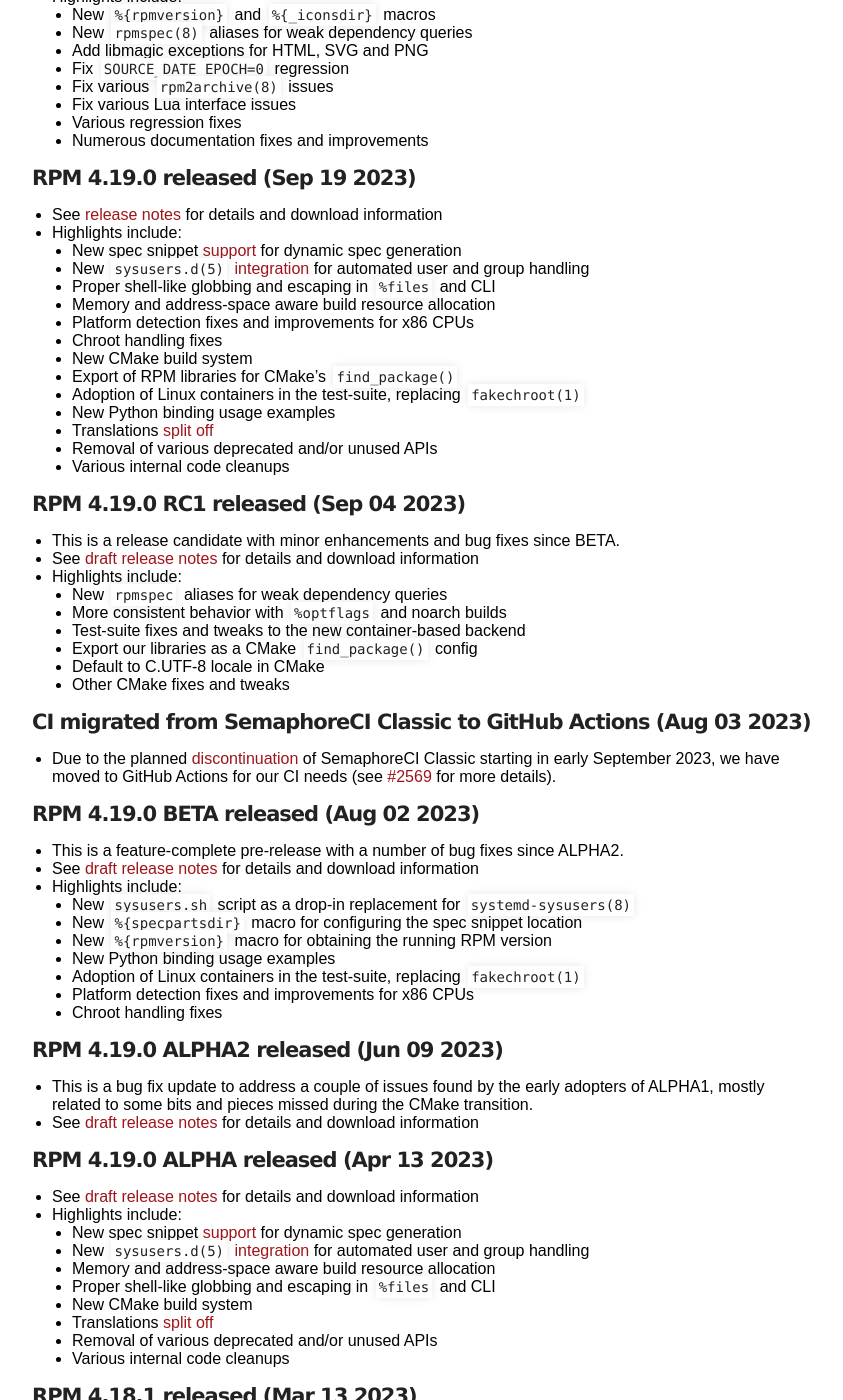
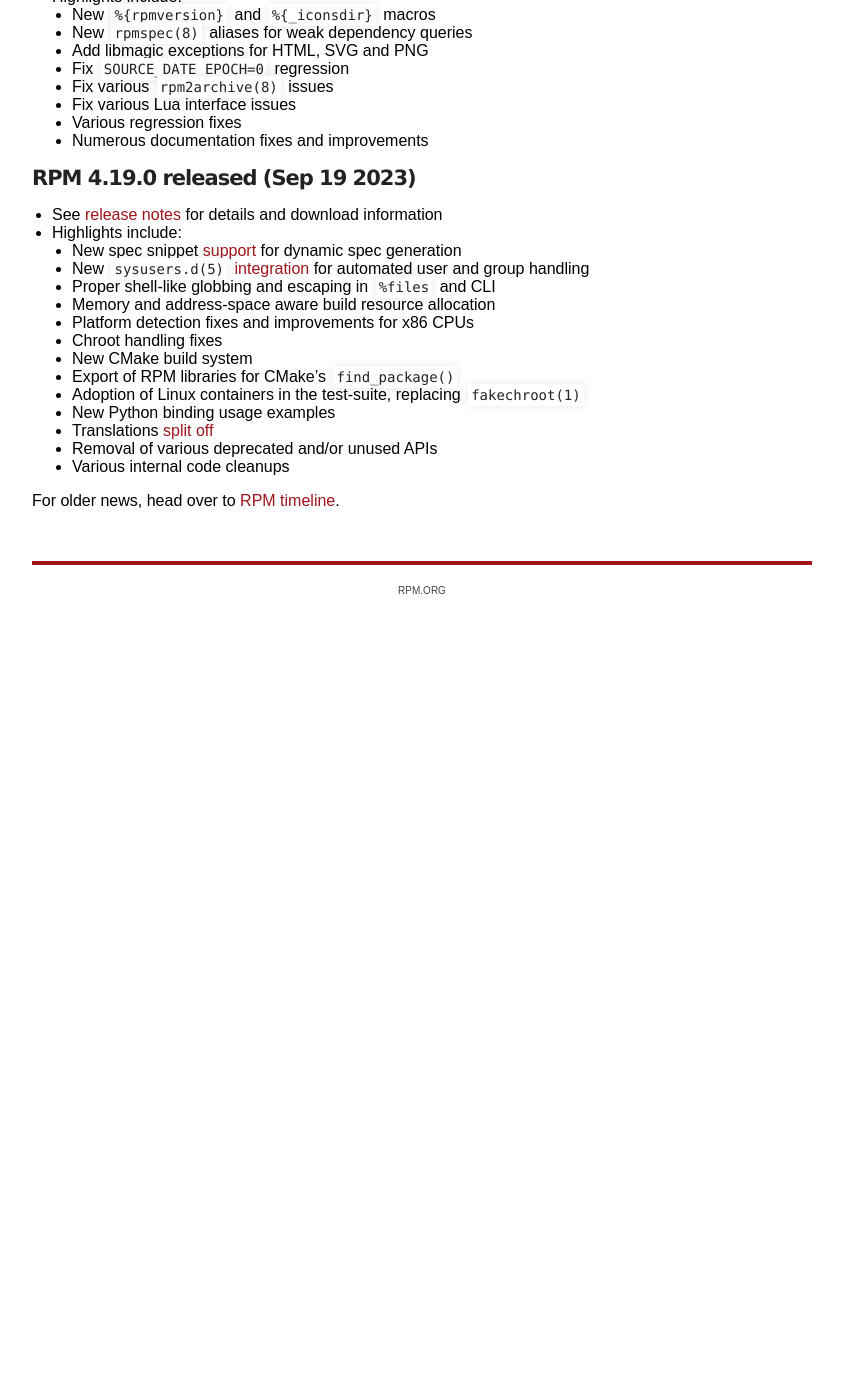
Before and after one commit to rpm-software-management/rpm-web, a Jekyll site: the page built from index.md, in a window 1280 px wide and 1400 px high, scrolled down 1962 px. Shown: the whole window, without its empty margins (218-1061 px from the left). Built offline with Jekyll 4.4.1, drawn with Linux system fonts in a browser that asks for light colours; after the commit the page ends 2592 px from its top, so only the background shows below that; some of the changed text lies outside the part shown.

Commit message:
Trim the main page news down to about a year

```diff
--- a/index.md
+++ b/index.md
@@ -116,85 +116,4 @@ capable of
     * Removal of various deprecated and/or unused APIs
     * Various internal code cleanups
 
-#### RPM 4.19.0 RC1 released (Sep 04 2023)
-* This is a release candidate with minor enhancements and bug fixes since BETA.
-* See [draft release notes](wiki/Releases/4.19.0) for details and download information
-* Highlights include:
-    * New `rpmspec` aliases for weak dependency queries
-    * More consistent behavior with `%optflags` and noarch builds
-    * Test-suite fixes and tweaks to the new container-based backend
-    * Export our libraries as a CMake `find_package()` config
-    * Default to C.UTF-8 locale in CMake
-    * Other CMake fixes and tweaks
-
-#### CI migrated from SemaphoreCI Classic to GitHub Actions (Aug 03 2023)
-* Due to the planned [discontinuation](https://semaphoreci.com/blog/semaphore-classic-deprecation)
-  of SemaphoreCI Classic starting in early September 2023, we have moved to
-  GitHub Actions for our CI needs
-  (see [#2569](https://github.com/rpm-software-management/rpm/issues/2569) for more details).
-
-#### RPM 4.19.0 BETA released (Aug 02 2023)
-* This is a feature-complete pre-release with a number of bug fixes since ALPHA2.
-* See [draft release notes](wiki/Releases/4.19.0) for details and download information
-* Highlights include:
-    * New `sysusers.sh` script as a drop-in replacement for `systemd-sysusers(8)`
-    * New `%{specpartsdir}` macro for configuring the spec snippet location
-    * New `%{rpmversion}` macro for obtaining the running RPM version
-    * New Python binding usage examples
-    * Adoption of Linux containers in the test-suite, replacing `fakechroot(1)`
-    * Platform detection fixes and improvements for x86 CPUs
-    * Chroot handling fixes
-
-#### RPM 4.19.0 ALPHA2 released (Jun 09 2023)
-* This is a bug fix update to address a couple of issues found by the early
-  adopters of ALPHA1, mostly related to some bits and pieces missed during the
-  CMake transition.
-* See [draft release notes](wiki/Releases/4.19.0) for details and download information
-
-#### RPM 4.19.0 ALPHA released (Apr 13 2023)
-* See [draft release notes](wiki/Releases/4.19.0) for details and download information
-* Highlights include:
-    * New spec snippet [support](https://rpm-software-management.github.io/rpm/manual/dynamic_specs.html) for dynamic spec generation
-    * New `sysusers.d(5)` [integration](https://rpm-software-management.github.io/rpm/manual/users_and_groups.html) for automated user and group handling
-    * Memory and address-space aware build resource allocation
-    * Proper shell-like globbing and escaping in `%files` and CLI
-    * New CMake build system
-    * Translations [split off](https://github.com/rpm-software-management/rpm-l10n/)
-    * Removal of various deprecated and/or unused APIs
-    * Various internal code cleanups
-
-#### RPM 4.18.1 released (Mar 13 2023)
-* This is a bug fix release addressing a number of regressions and other issues.
-* See [release notes](wiki/Releases/4.18.1) for details and download information
-* Highlights include:
-  * Preserve packages bit-by-bit again when adding and then removing signatures
-  * Fix install of block and character special files
-  * Disable `debuginfod` server lookups during package builds
-  * Plugin fixes (fapolicyd and selinux)
-  * Various OpenPGP and macro parser fixes
-
-#### RPM v6 package format draft published (Jan 30 2023)
-* The initial v6 format draft is now [up for discussion](https://github.com/rpm-software-management/rpm/discussions/2374)
-
-#### RPM 4.18.0 released (Sep 20 2022)
-* See [release notes](wiki/Releases/4.18.0) for details and download information
-* Highlights include:
-  * Big file handling rework to address a class of symlink vulnerabilities
-    during install, restore and erasure
-  * More intuitive conditional builds macro `%bcond`
-  * Weak dependencies accept qualifiers like `meta` and `pre` now
-  * New Sequoia-based OpenPGP backend
-  * New interactive shell for working with macros (`rpmspec --shell`) and embedded Lua (`rpmlua`)
-  * New `%conf` spec section for build configuration
-  * New `rpmuncompress` cli tool simplifies unpacking multiple sources
-  * Numerous macro improvements and fixes
-  * Numerous internal OpenPGP parser correctness and security fixes
-
-#### POPT 1.19 released (Sep 20 2022)
-* See [release notes](https://github.com/rpm-software-management/popt/releases/tag/popt-1.19-release) for full details and download information
-* Highlights since popt 1.18 include
-  * Two regressions from 1.18 fixed
-  * Code cleanups and fixes
-  * License clarification
-
 For older news, head over to [RPM timeline](timeline.html).
```
